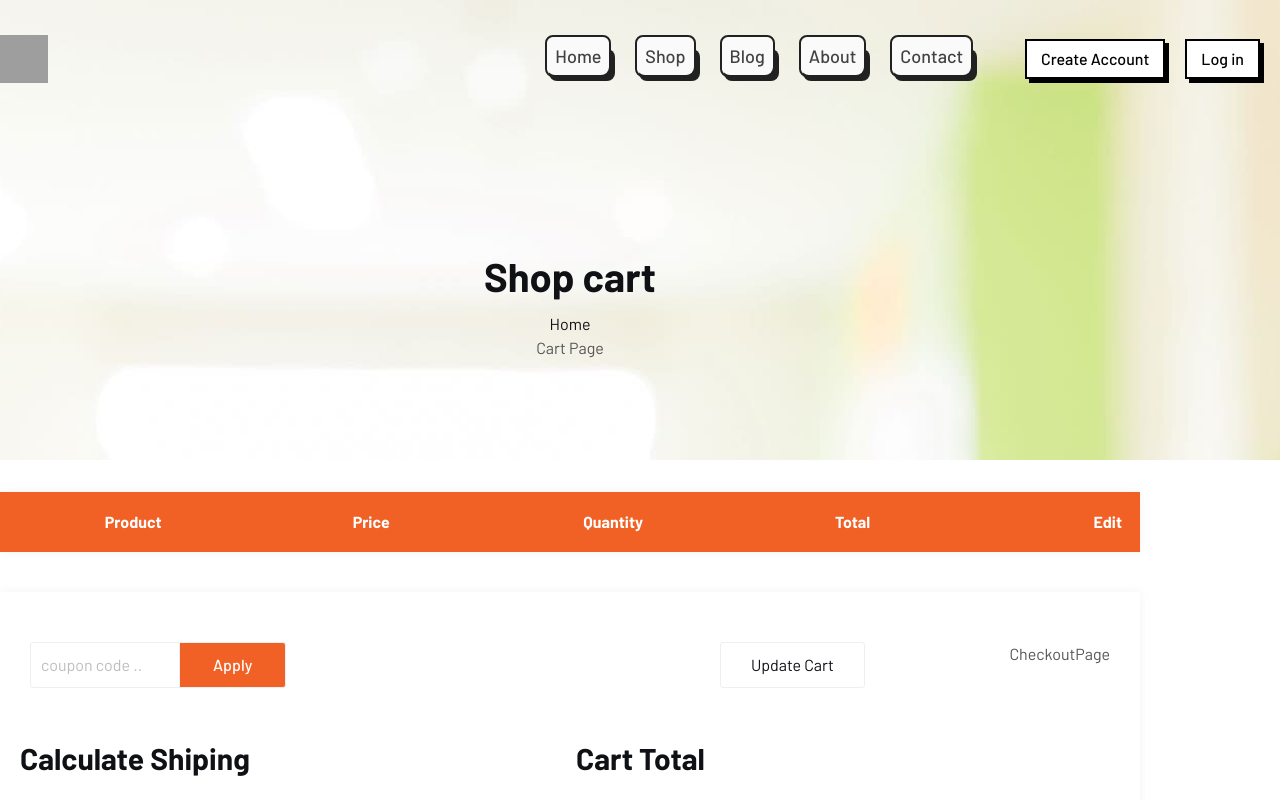
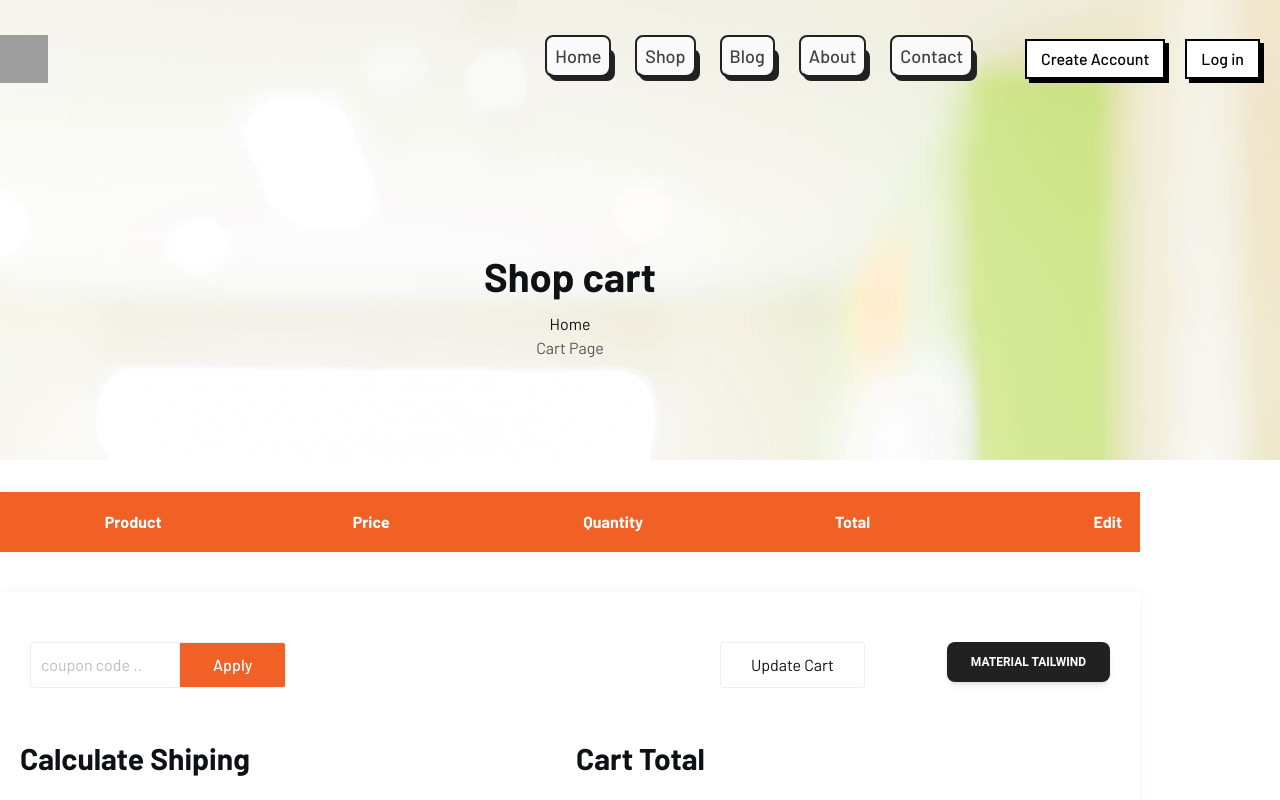
Before and after one commit to iwai-0310/Ecom-React, a React (Vite) app: page /cart-page in a window 1280 px wide. Shown: the top 800 px of the page. Built offline with nearby package versions, Linux system fonts and the light colour scheme; grey boxes are pictures that could not be loaded.

Commit message:
adds tailwind material button as checkout

```diff
--- a/src/main.jsx
+++ b/src/main.jsx
@@ -4,6 +4,7 @@ import { createBrowserRouter, RouterProvider } from "react-router-dom";
 import App from "./App.jsx";
 import "./index.css";
 import "swiper/css";
+import { ThemeProvider } from "@material-tailwind/react";
 
 // fonts and icons
 import "././assets/css/icofont.min.css";
@@ -30,5 +31,8 @@ const router = createBrowserRouter([
 ]);
 
 ReactDOM.createRoot(document.getElementById("root")).render(
-  <RouterProvider router={router} />
+  <ThemeProvider>
+    {" "}
+    <RouterProvider router={router} />
+  </ThemeProvider>
 );
--- a/src/shopComponent/CheckoutPage.jsx
+++ b/src/shopComponent/CheckoutPage.jsx
@@ -1,4 +1,5 @@
 import React, { useState } from "react";
+import { Button } from "@material-tailwind/react";
 
 const CheckoutPage = () => {
   // state to show the pop up
@@ -16,7 +17,7 @@ const CheckoutPage = () => {
   // const handleHide = () => {
   //   setShow(false);
   // };
-  return <div>CheckoutPage</div>;
+  return <Button>material tailwind</Button>;
 };
 
 export default CheckoutPage;
```
